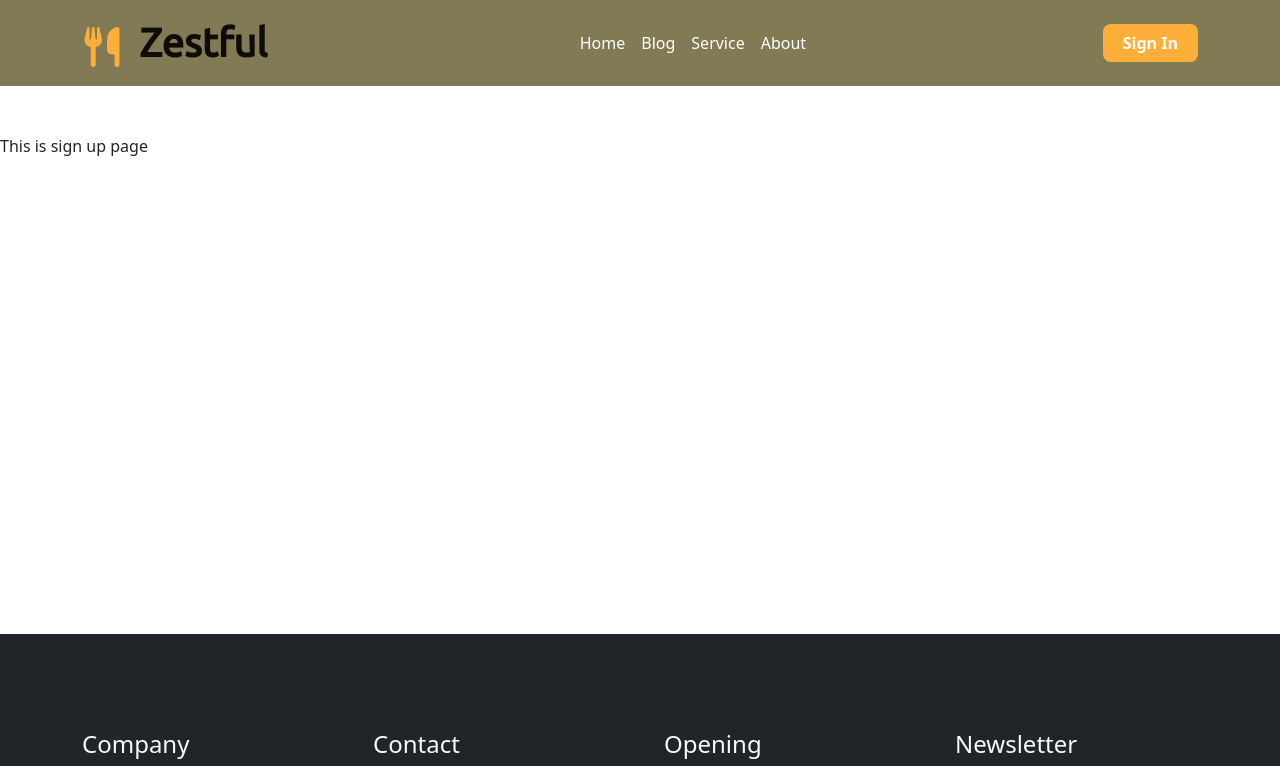
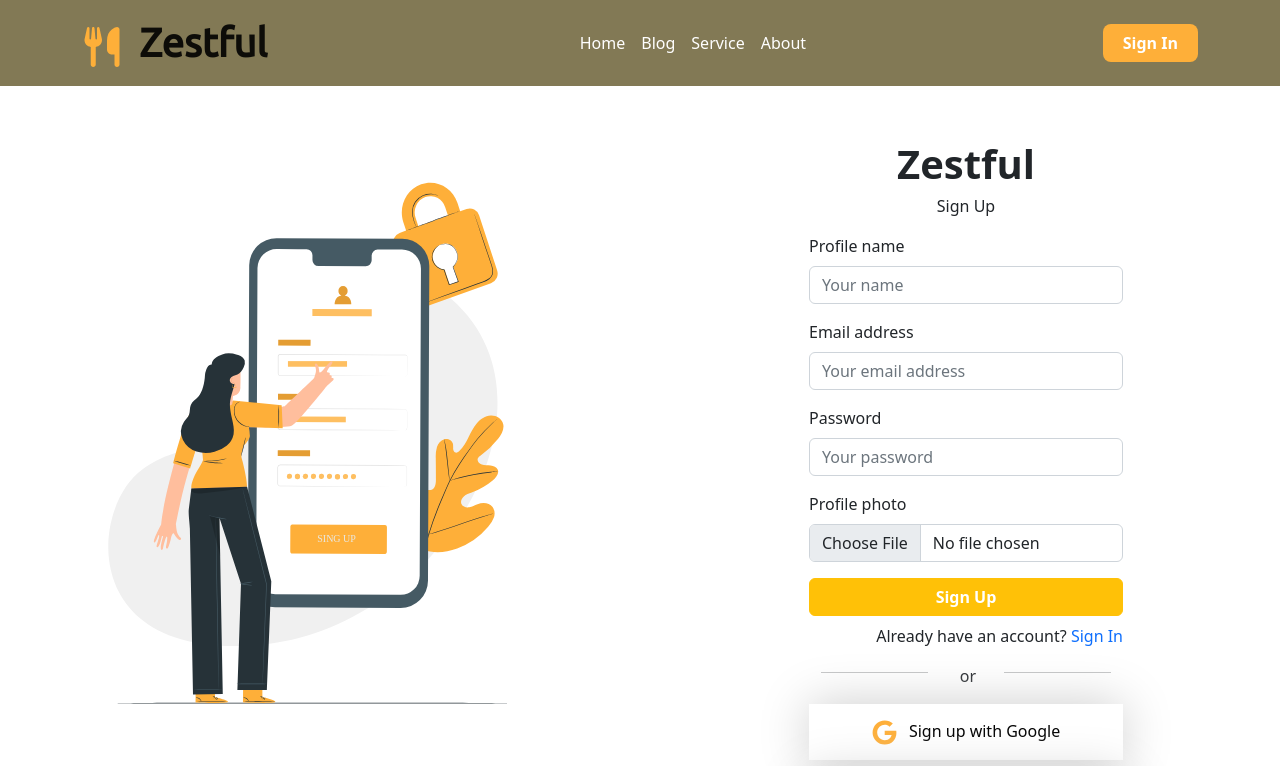
Before and after one commit to selim121/zestful-client, a React (Vite) app: page /sign-up in a window 1280 px wide. Shown: the top 766 px of the page. Built offline with nearby package versions, Linux system fonts and the light colour scheme.

Commit message:
sign up page added

```diff
--- a/src/pages/SignUp/SignUp.jsx
+++ b/src/pages/SignUp/SignUp.jsx
@@ -1,9 +1,64 @@
+import { Link } from "react-router-dom";
+import signUp from '../../images/signup.svg';
+import google from '../../images/logo/google.svg';
+import github from '../../images/logo/github.svg';
 
 const SignUp = () => {
     return (
-        <div>
-            This is sign up page
-        </div>
+        <>
+            <div className="row">
+                <div className="col-lg-6 col-md-12 h-50">
+                    <img className='img-fluid h-75' src={signUp} alt="" />
+                </div>
+                <div className="col-lg-6 col-md-12 d-flex align-items-center">
+                    <form className='w-50 mx-auto'>
+                        <div className="text-center">
+                            <p className="fs-1 fw-bold m-0 color-primary">Zestful</p>
+                            <p>Sign Up</p>
+                        </div>
+                        <div className="mb-3">
+                            <label className="form-label">Profile name</label>
+                            <input type="text" className="form-control" placeholder='Your name' />
+                        </div>
+                        <div className="mb-3">
+                            <label className="form-label">Email address</label>
+                            <input type="email" className="form-control" placeholder='Your email address' aria-describedby="emailHelp" />
+                        </div>
+                        <div className="mb-3">
+                            <label className="form-label">Password</label>
+                            <input type="password" className="form-control" placeholder='Your password' />
+                        </div>
+                        <div className="mb-3">
+                            <label className="form-label">Profile photo</label>
+                            <input type="file" className="form-control" placeholder='' />
+                        </div>
+
+                        <button type="submit" className="btn btn-warning text-white fw-bold w-100">Sign Up</button>
+
+                        <div className="mt-2 text-end">
+                            <p>Already have an account? <Link className='color-primary sign-up-link' to='/sign-in'>Sign In</Link></p>
+                        </div>
+                        <div className="container my-3">
+                            <div className="row">
+                                <div className="col-5">
+                                    <hr className="my-2" />
+                                </div>
+                                <div className="col-2 text-center">
+                                    <span className="px-2">or</span>
+                                </div>
+                                <div className="col-5">
+                                    <hr className="my-2" />
+                                </div>
+                            </div>
+                        </div>
+
+                        <button type="submit" className="sign-in-btn w-100 mb-3 color-primary"><img src={google} alt="" className="icon me-2" /> Sign up with Google</button>
+                        <button type="submit" className="sign-in-btn w-100 color-primary"><img src={github} alt="" className="icon me-2" /> Sign up with GitHub</button>
+
+                    </form>
+                </div>
+            </div>
+        </>
     );
 };
 
```
Also changed, not shown: src/images/signup.svg (added).
